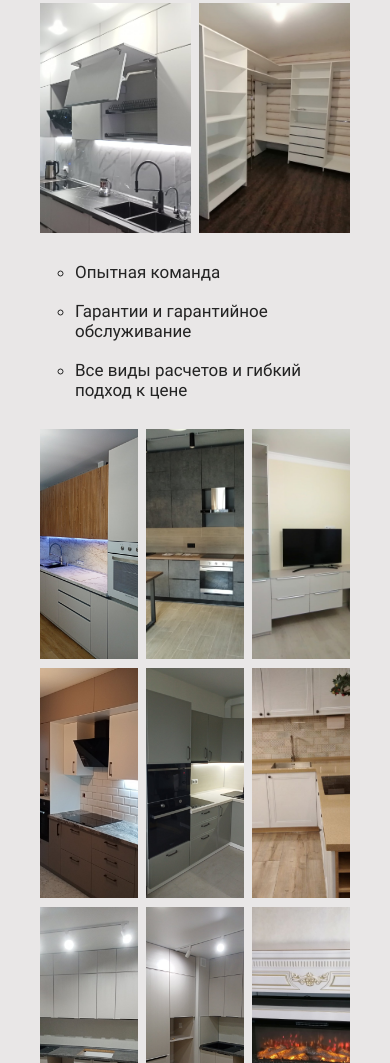
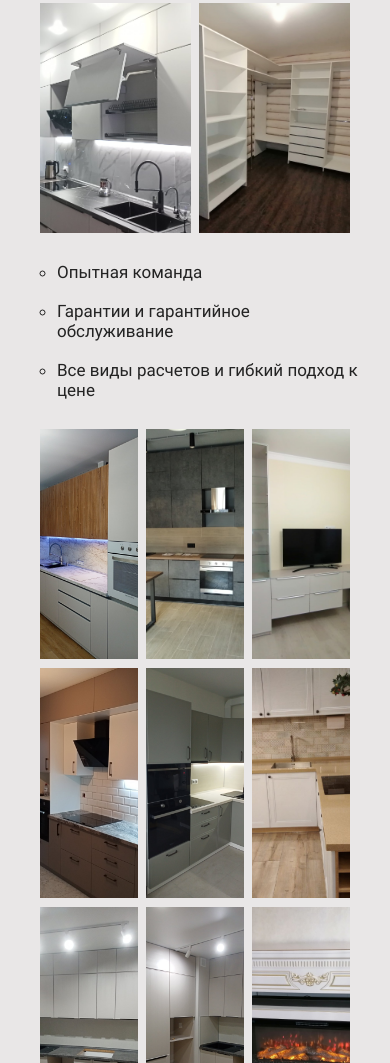
Before and after one commit to evgenypulnikov/nautilus-furniture, a plain HTML site: page index.html in a window 390 px wide. Shown: the part 1916-2979 px from the top of the page. Drawn offline with Linux system fonts and the light colour scheme; files whose address does not match are found by name.

Commit message:
fix: photo-grid feature list margin fix

```diff
--- a/pages/index.css
+++ b/pages/index.css
@@ -447,6 +447,12 @@
   margin-left: 25px;
 }
 
+@media screen and (max-width: 767px) {
+  .photo-grid__feature {
+    margin-left: 7px;
+  }
+}
+
 /* Footer */
 
 .footer {
```
